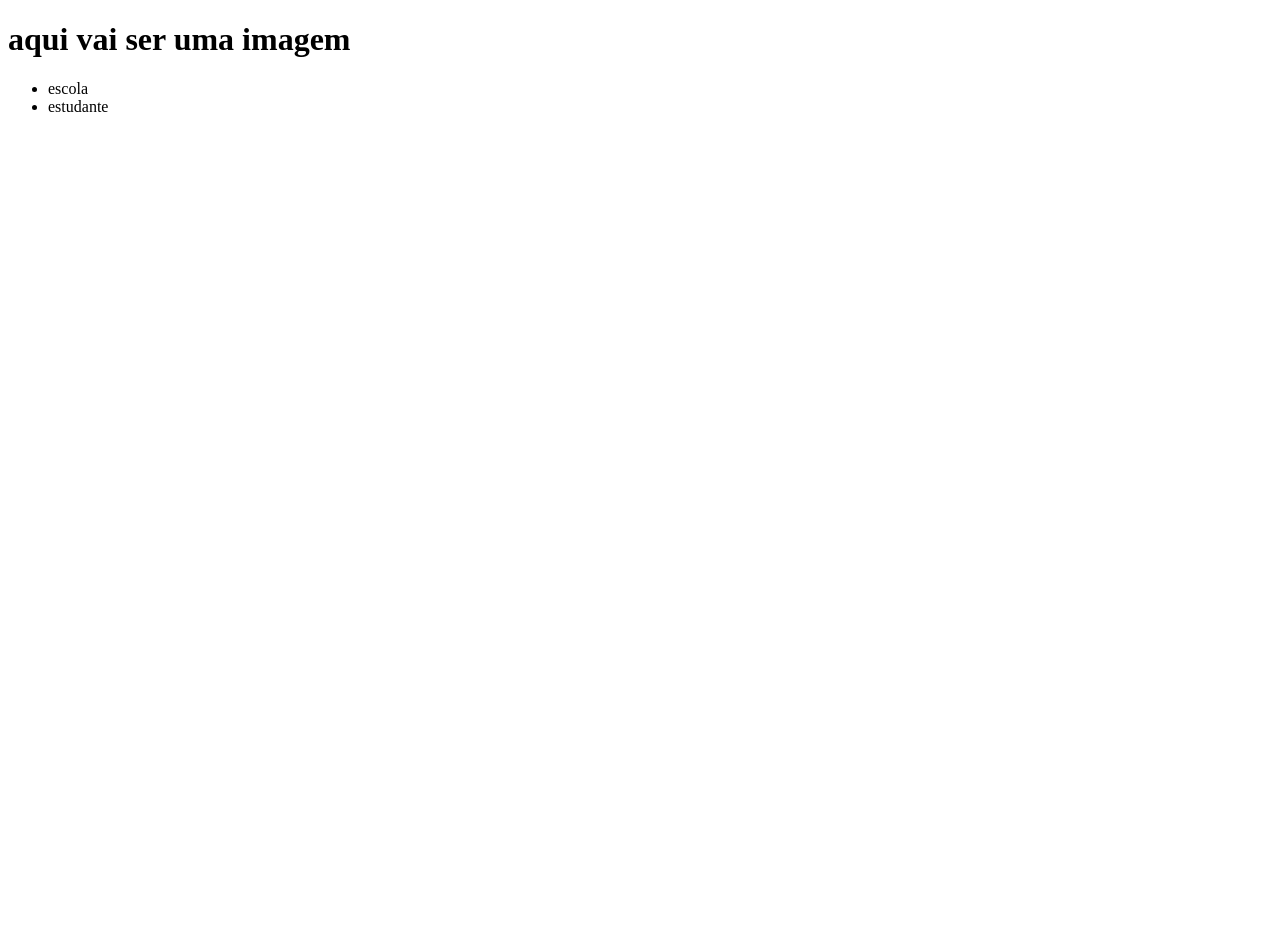
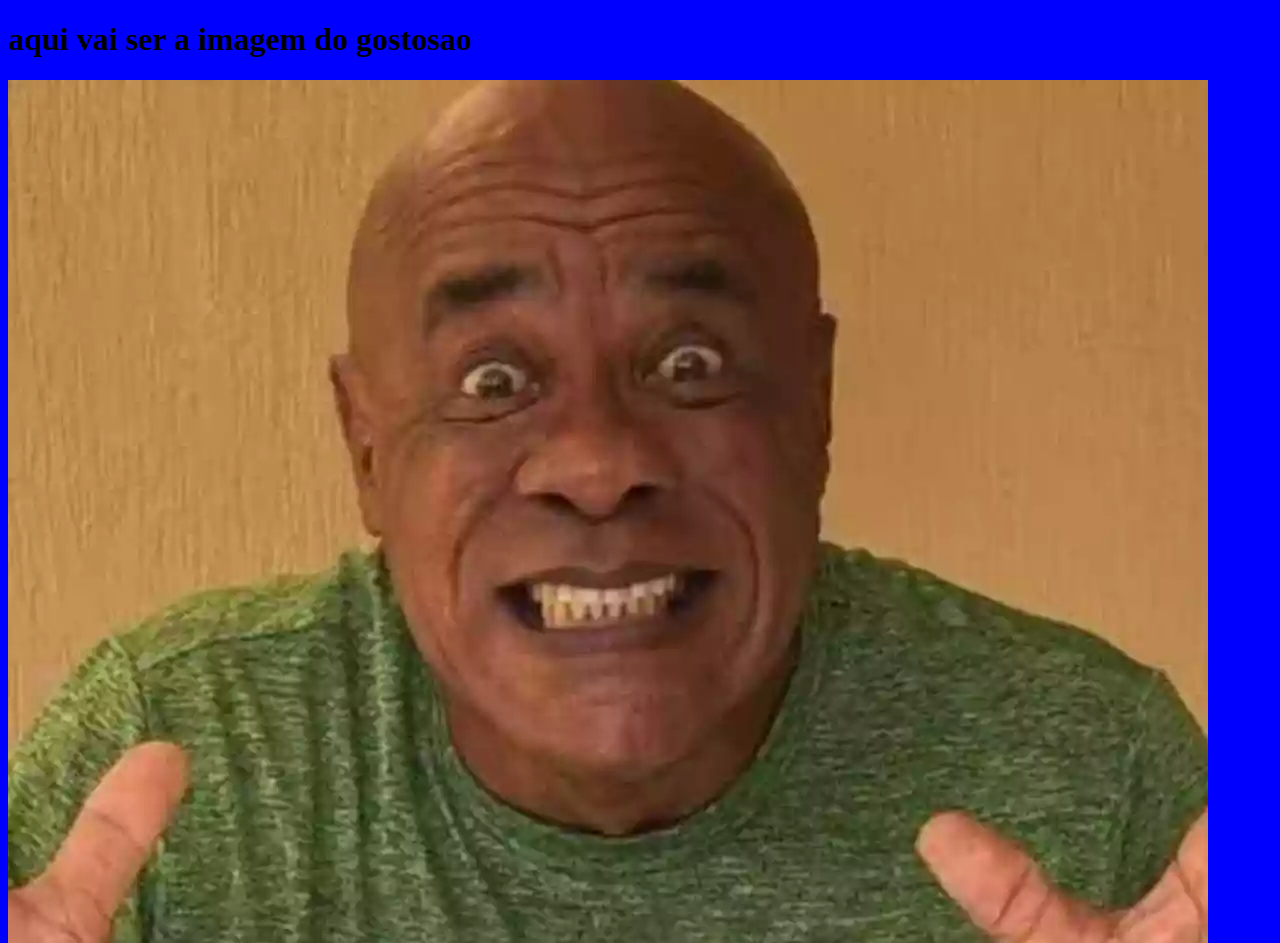
Before and after one commit to osvald00/2E2024, a plain HTML site: page index.html in a window 1280 px wide. Shown: the top 943 px of the page. Before the commit the page ends 800 px from the top, so only its background shows below. Drawn offline with Linux system fonts and the light colour scheme.

Commit message:
Add files via upload

```diff
--- a/index.html
+++ b/index.html
@@ -7,14 +7,11 @@
     <link rel="stylesheet" href="style.css">
 </head>
 <body>
-    <header>
-    <h1>aqui vai ser uma imagem</h1>
-    <ul>
-
-        <li>escola</li>
-        <li>estudante</li>
-    </ul>
+    <header class="cabecalho">
+        <h1>aqui vai ser a imagem do gostosao</h1>
+        <img class="imagem.cabecalho" src="img.png" alt="">
 
     </header>
+
 </body>
 </html>
--- a/style.css
+++ b/style.css
@@ -0,0 +1,8 @@
+body{
+
+    background-color: blue;
+}
+
+.imagem.cabecalho{
+    width: 20%;
+}
```
Also changed, not shown: img.png (added), 2 other files.
